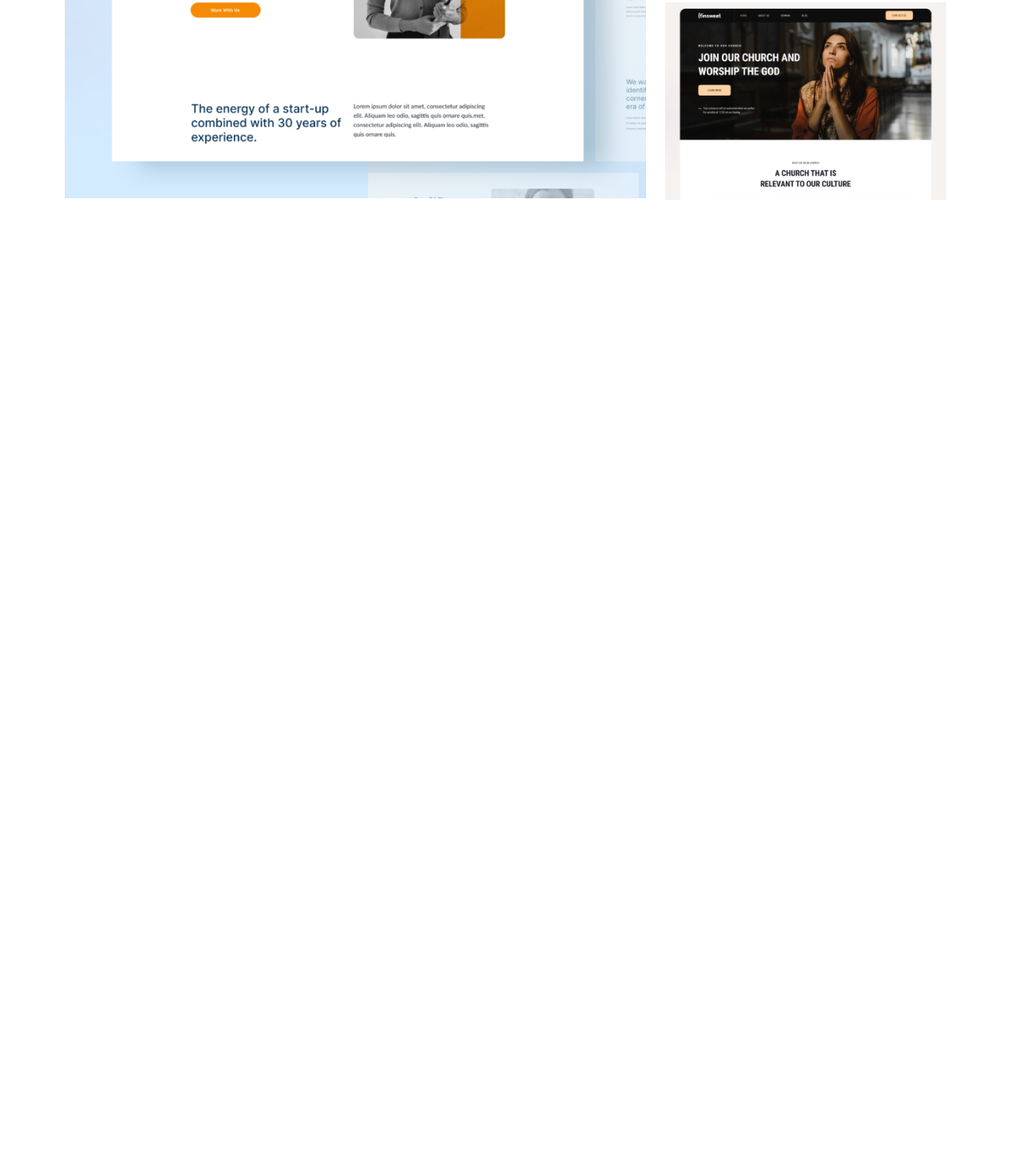
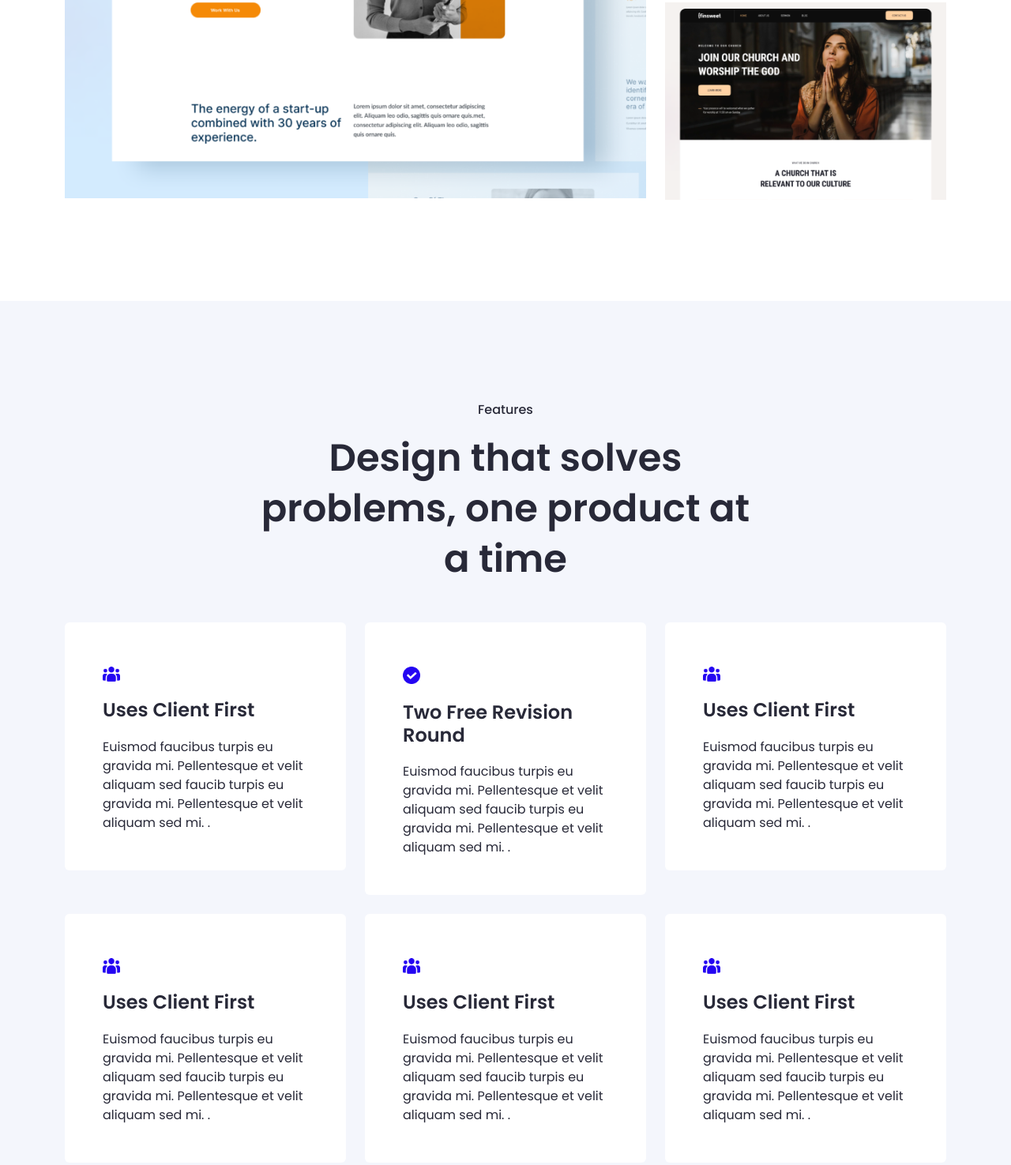
Before and after one commit to sajibkhandev/Finsweet_2503, a plain HTML site: page index.html in a window 1280 px wide. Shown: the part 1943-3418 px from the top of the page at 79% size. Before the commit the page ends 2324 px from the top, so only its background shows below. Drawn offline with Linux system fonts and the light colour scheme.

Commit message:
add feature part

```diff
--- a/css/style.css
+++ b/css/style.css
@@ -256,3 +256,71 @@ Project css start
 /* ===================
 Project css end
 ====================== */
+/* ===================
+feature css start
+====================== */
+.feature{
+  background: #F4F6FC;
+  padding: 128px 0px;
+}
+.feature h5{
+   color: #282938;
+  font-size: 16px;
+  font-weight: 500;
+  font-family: "Poppins", sans-serif;
+  text-align: center;
+
+}
+.feature h2{
+   color: #282938;
+  font-size: 48px;
+  font-weight: 600;
+  font-family: "Poppins", sans-serif;
+  text-align: center;
+  width: 630px;
+  margin: 0 auto;
+  padding-top: 12px;
+  line-height: 64px;
+  padding-bottom: 48px;
+
+}
+.feature .row{
+  row-gap: 24px;
+}
+.feature .card{
+  width: 100% !important;
+  padding-top: 56px;
+  padding-bottom: 48px;
+  padding-left: 48px;
+  padding-right: 32px;
+  border: 0px;
+}
+.feature img{
+  width: 8%;
+}
+.feature .card .card-body{
+  padding: 0 !important;
+}
+.feature .card .card-title{
+ text-align: left;
+ color: #282938;
+  font-size: 24px;
+  font-weight: 600;
+  font-family: "Poppins", sans-serif;
+  padding-top: 22px;
+  padding-bottom: 12px;
+
+
+}
+.feature .card .card-text{
+
+ color: #282938;
+  font-size: 16px;
+  font-weight: 400;
+  font-family: "Poppins", sans-serif;
+
+
+}
+/* ===================
+feature css end
+====================== */
--- a/index.html
+++ b/index.html
@@ -163,6 +163,96 @@
     <!-- =======================
           Project part end
      =========================== -->
+    <!-- =======================
+          Featurs part start
+     =========================== -->
+     <section class="feature">
+       <div class="container">
+          <h5>Features</h5>
+          <h2>Design that solves problems, one product at  a time</h2>
+
+          <div class="row">
+            <div class="col-lg-4">
+
+              <div class="card" style="width: 18rem;">
+                <img src="./images/feature1.png" class="card-img-top" alt="...">
+                <div class="card-body">
+                  <h5 class="card-title">Uses Client First</h5>
+                  <p class="card-text">Euismod faucibus turpis eu gravida mi. Pellentesque et velit aliquam sed faucib turpis eu gravida mi. Pellentesque et velit aliquam sed mi. .</p>
+
+                </div>
+              </div>
+
+            </div>
+            <div class="col-lg-4">
+
+              <div class="card" style="width: 18rem;">
+                <img src="./images/feature2.png" class="card-img-top" alt="...">
+                <div class="card-body">
+                  <h5 class="card-title">Two Free Revision Round</h5>
+                  <p class="card-text">Euismod faucibus turpis eu gravida mi. Pellentesque et velit aliquam sed faucib turpis eu gravida mi. Pellentesque et velit aliquam sed mi. .</p>
+
+                </div>
+              </div>
+
+            </div>
+            <div class="col-lg-4">
+
+              <div class="card" style="width: 18rem;">
+                <img src="./images/feature1.png" class="card-img-top" alt="...">
+                <div class="card-body">
+                  <h5 class="card-title">Uses Client First</h5>
+                  <p class="card-text">Euismod faucibus turpis eu gravida mi. Pellentesque et velit aliquam sed faucib turpis eu gravida mi. Pellentesque et velit aliquam sed mi. .</p>
+
+                </div>
+              </div>
+
+            </div>
+            <div class="col-lg-4">
+
+              <div class="card" style="width: 18rem;">
+                <img src="./images/feature1.png" class="card-img-top" alt="...">
+                <div class="card-body">
+                  <h5 class="card-title">Uses Client First</h5>
+                  <p class="card-text">Euismod faucibus turpis eu gravida mi. Pellentesque et velit aliquam sed faucib turpis eu gravida mi. Pellentesque et velit aliquam sed mi. .</p>
+
+                </div>
+              </div>
+
+            </div>
+            <div class="col-lg-4">
+
+              <div class="card" style="width: 18rem;">
+                <img src="./images/feature1.png" class="card-img-top" alt="...">
+                <div class="card-body">
+                  <h5 class="card-title">Uses Client First</h5>
+                  <p class="card-text">Euismod faucibus turpis eu gravida mi. Pellentesque et velit aliquam sed faucib turpis eu gravida mi. Pellentesque et velit aliquam sed mi. .</p>
+
+                </div>
+              </div>
+
+            </div>
+            <div class="col-lg-4">
+
+              <div class="card" style="width: 18rem;">
+                <img src="./images/feature1.png" class="card-img-top" alt="...">
+                <div class="card-body">
+                  <h5 class="card-title">Uses Client First</h5>
+                  <p class="card-text">Euismod faucibus turpis eu gravida mi. Pellentesque et velit aliquam sed faucib turpis eu gravida mi. Pellentesque et velit aliquam sed mi. .</p>
+
+                </div>
+              </div>
+
+            </div>
+
+
+          </div>
+
+       </div>
+     </section>
+    <!-- =======================
+          Featurs part end
+     =========================== -->
 
     <script src="./js/bootstrap.bundle.min.js"></script>
   </body>
```
Also changed, not shown: images/feature1.png (added), images/feature2.png (added).
